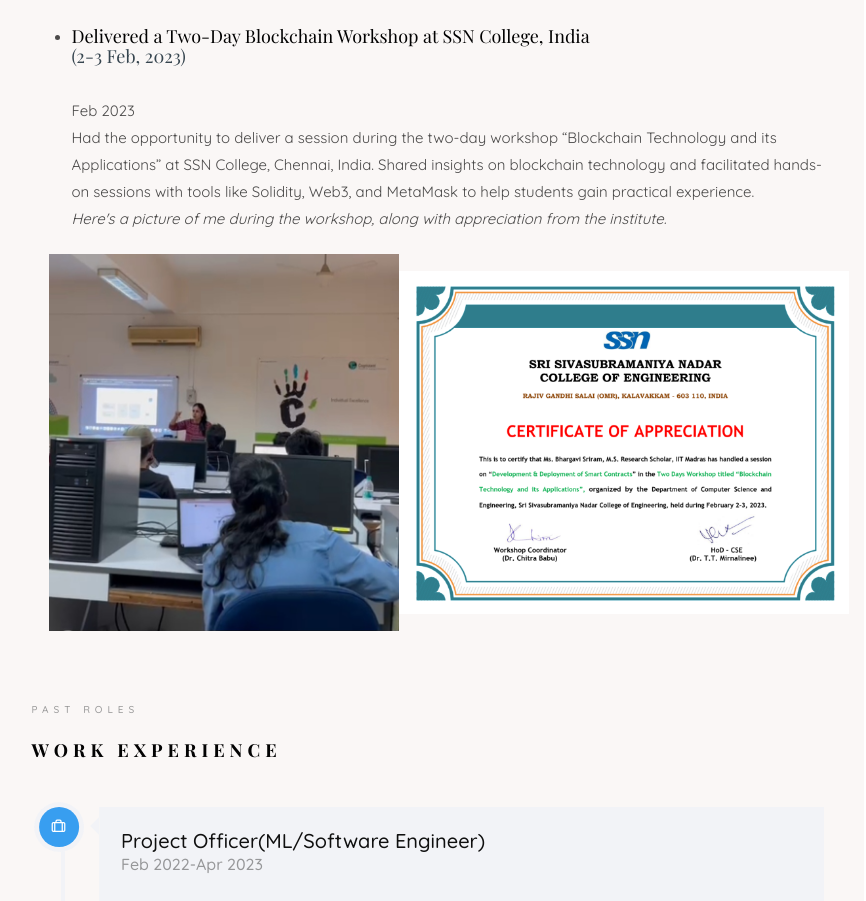
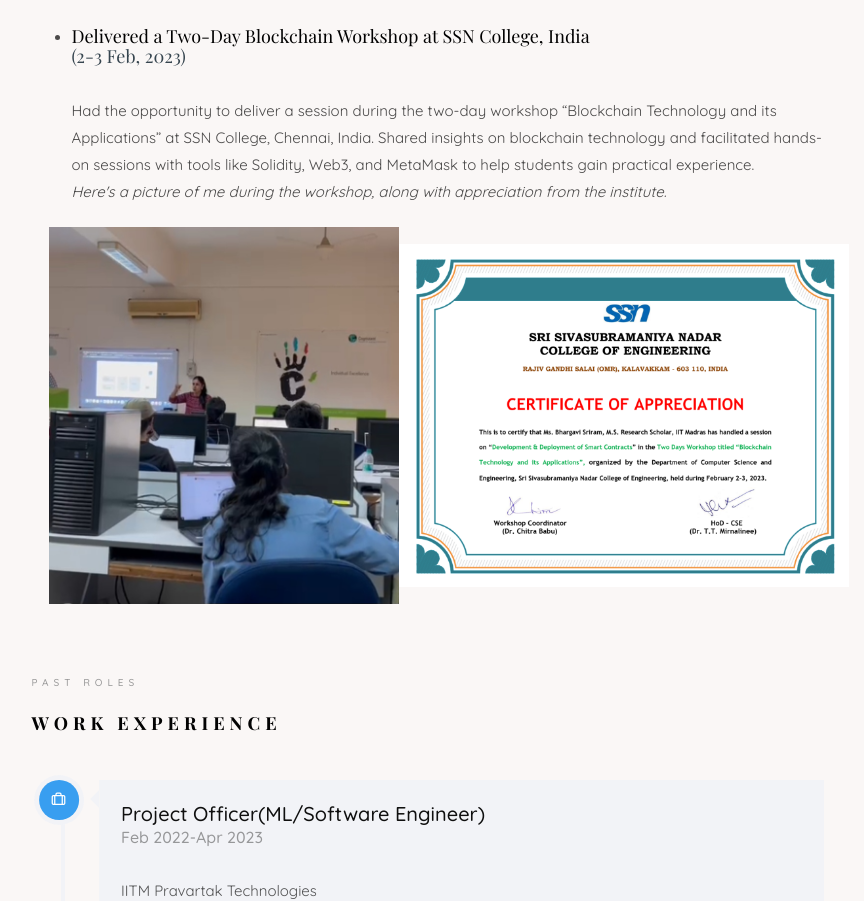
Before and after one commit to bhargaviHQ/bhargaviHQ.github.io, a plain HTML site: page index.html in a window 1280 px wide. Shown: the part 4748-5649 px from the top of the page, without its empty margins (361-1227 px from the left). Drawn offline with nearby package versions, Linux system fonts and the light colour scheme; files whose address does not match are found by name; a web font is replaced by a local one.

Commit message:
Update index.html

```diff
--- a/index.html
+++ b/index.html
@@ -416,7 +416,7 @@
 											<br>
 
 											<li> <h4>Delivered a Two-Day Blockchain Workshop at SSN College, India <br> <span style="color: #36454F;">(2-3 Feb, 2023)</span></h4>
-												<span>Feb 2023</span>
+
 												<p>Had the opportunity to deliver a session during the two-day workshop “Blockchain Technology and its Applications” at SSN College, Chennai, India. Shared insights on blockchain technology and facilitated hands-on sessions with tools like Solidity, Web3, and MetaMask to help students gain practical experience.<br> <i>Here's a picture of me during the workshop, along with appreciation from the institute. </i></p>
 												<div style="display: flex; justify-content: center; align-items: center; ">
 													<img src="images/ssn-college.jpg" class="img-responsive" style="max-width: 350px; height: auto; display: block; margin: 0; padding: 0;">
```
